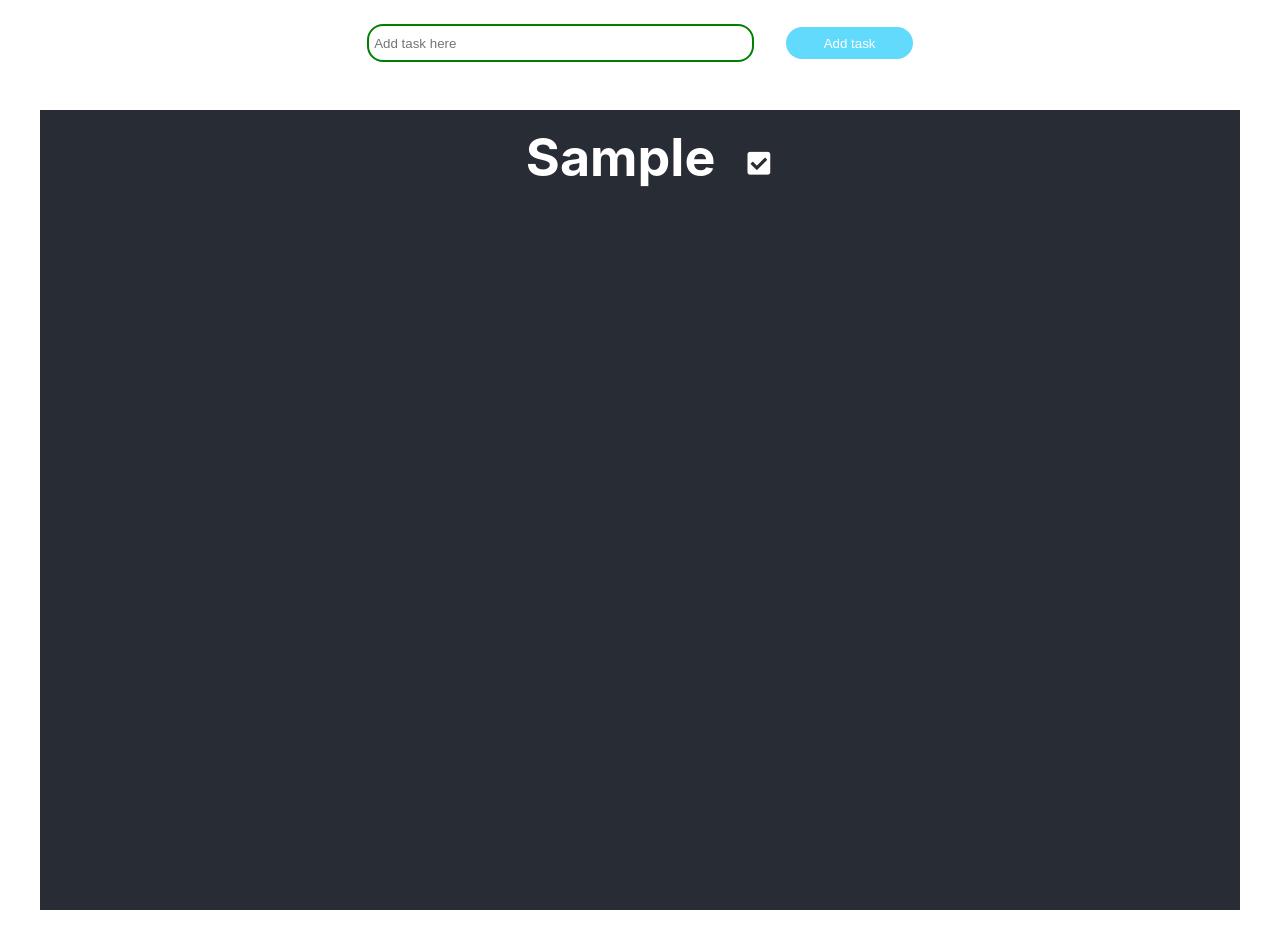
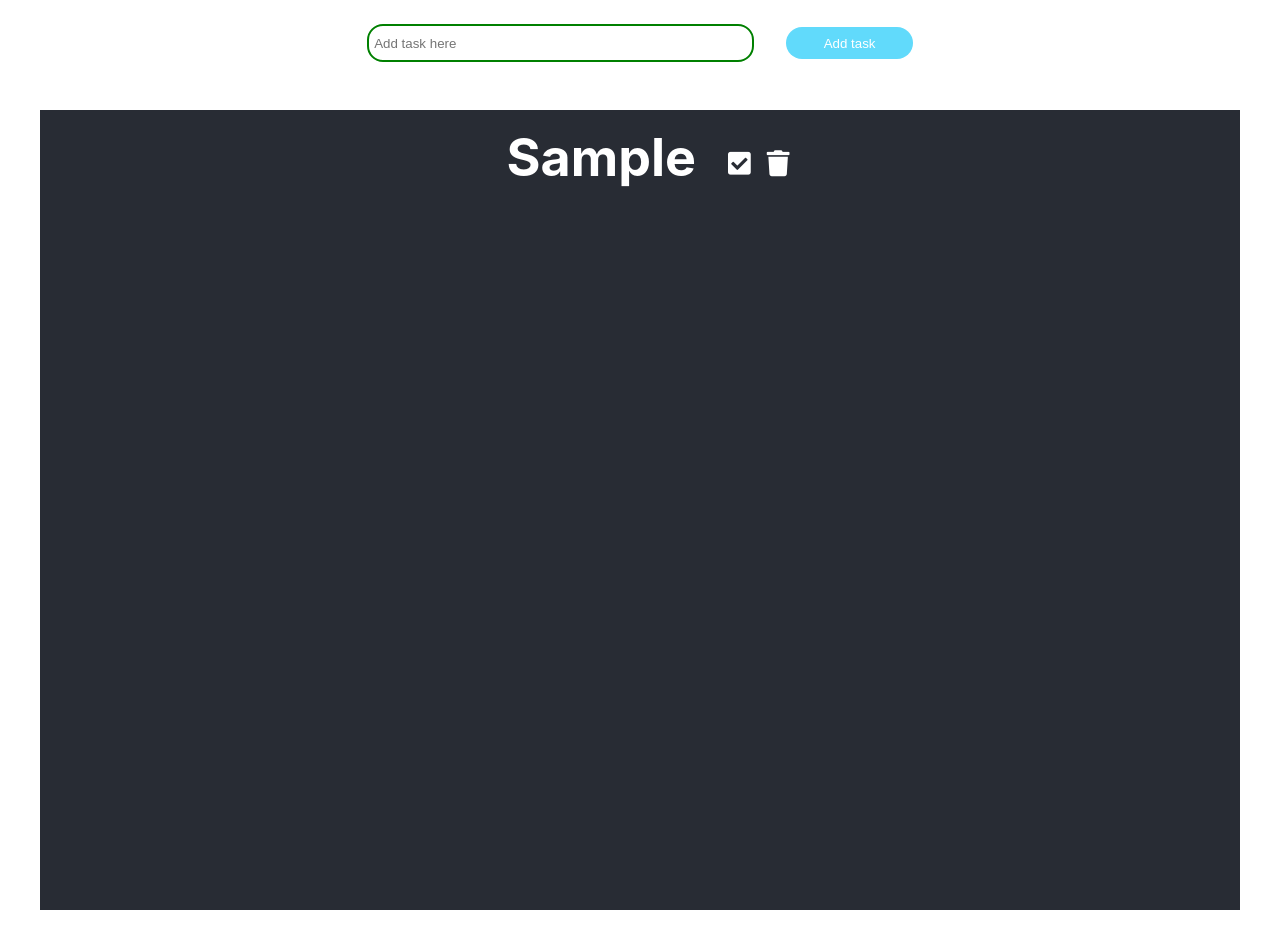
Before and after one commit to Ezeko/todo, a React (Create React App) app: page / in a window 1280 px wide. Both pictures are taken after typing "Sample" into the empty fields and a click on the input "Add task". Built offline with nearby package versions, Linux system fonts and the light colour scheme.

Commit message:
make delete method for todos

```diff
--- a/src/App.js
+++ b/src/App.js
@@ -38,9 +38,15 @@ class App extends Component {
     this.setState({todos: todo})
   }*/
 
-  isDone ( event , ) {
+  isDone ( event ) {
     console.log(event)
     this.state.todos.filter(( todo ) => todo.id === event ?  todo.status = 'Cleared' : console.log(todo))
+    this.setState({newTodo: ''})
+  }
+
+  deleteTodo ( event, id ) {
+    console.log(event)
+    this.state.todos.splice(event, 1)
     this.setState({newTodo: ''})
   }
 
@@ -56,6 +62,7 @@ class App extends Component {
 
       <Todos className="todo" todos= {this.state.todos}
       isDone = { (id) => this.isDone(id) }
+      delete = {(i) => this.deleteTodo(i)}
       />
 
     </div>
--- a/src/Todos.js
+++ b/src/Todos.js
@@ -14,7 +14,7 @@ const Todos = props =>{
                             {opt.task}
                         </h1>
                         <i key={i + 'p'} className="fa fa-check-square" onClick = { () => props.isDone(opt.id) }></i>
-
+                        <i key={i + 'q'} className="fa fa-trash" onClick = { () => props.delete(i) }></i>
                         </div>
                     )
                 }else{
```
